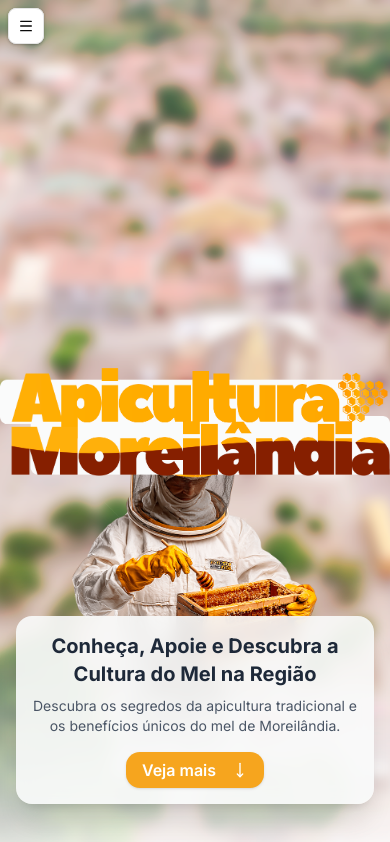
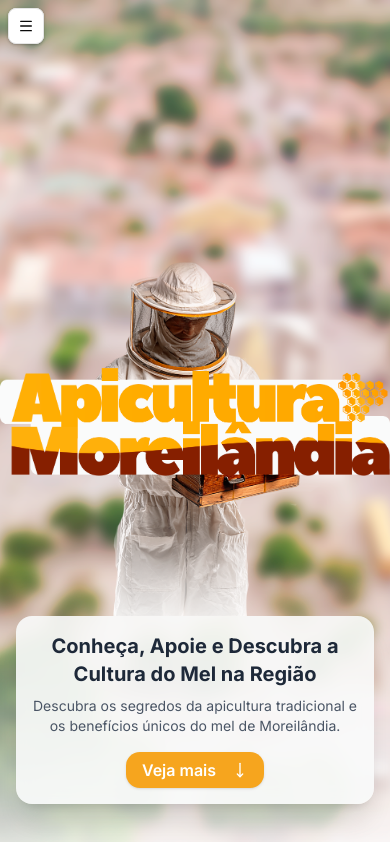
Before and after one commit to GuilhermeMarqus/Moreilandia, a Next.js app: page / in a window 390 px wide. Shown: the top 842 px of the page. Built offline with nearby package versions, Linux system fonts and the light colour scheme.

Commit message:
ajuste responsividade tela /home (apenas o z-index estava cobrindo o botão [veja mais])

```diff
--- a/src/app/page.tsx
+++ b/src/app/page.tsx
@@ -39,18 +39,18 @@ export default function Home() {
             className="object-cover w-full h-full"
           />
         </div>
-        <div className="w-full h-full flex justify-center z-1000">
+        <div className="w-full h-full flex justify-center">
           <Image
             src="/LOGO COM NOME.png"
             alt="Logo com nome"
             height={450}
             width={450}
-            className="mb-[450]"
+            className="mb-[450] z-1"
           />
         </div>
 
         {/* Apicultor e Logo - Visível apenas em desktop ou telas maiores */}
-        <div className="hidden lg:flex w-full h-full absolute inset-0 items-end justify-between px-20 pb-10">
+        <div className="hidden lg:flex w-full h-full absolute inset-0 items-end justify-between px-20">
           <Image
             src="/Apicultor png.png"
             alt="Apicultor"
@@ -74,7 +74,7 @@ export default function Home() {
             alt="Apicultor"
             height={150}
             width={250}
-            className="mt-110"
+            className="mt-30"
           />
           <Image
             src="/LOGO COM NOME.png"
@@ -98,7 +98,7 @@ export default function Home() {
             </p>
 
             <Button
-              className="bg-[#f6a51e] hover:bg-[#a36600] text-white px-4 md:px-8 py-2 text-base md:text-lg font-semibold rounded-xl transition-all duration-300 hover:scale-105"
+              className="bg-[#f6a51e] hover:bg-[#a36600] text-white z-100 px-4 md:px-8 py-2 text-base md:text-lg font-semibold rounded-xl transition-all duration-300 hover:scale-105"
               onClick={() => router.push("#cultura-do-mel")}
             >
               Veja mais
```
